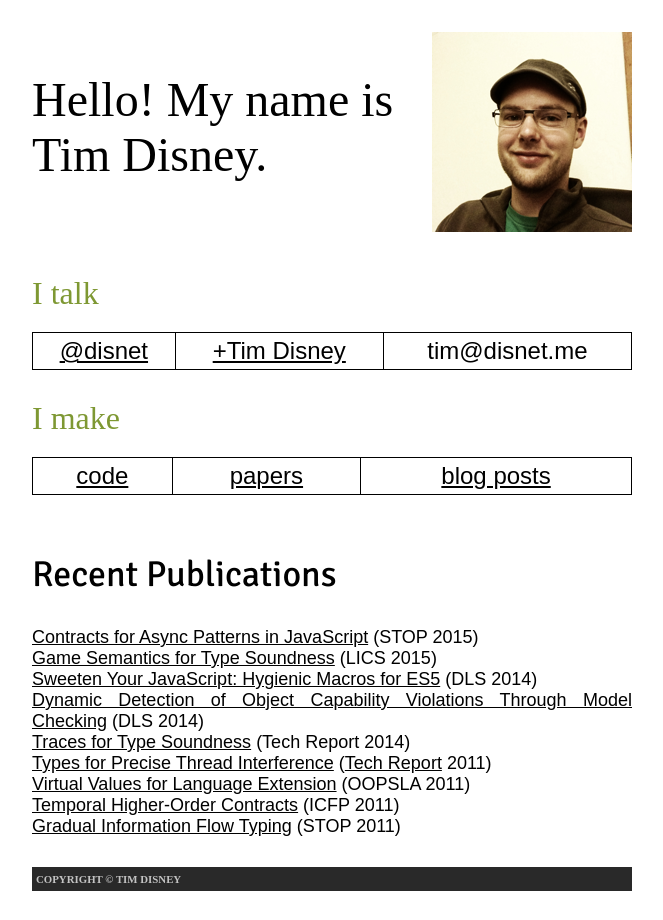
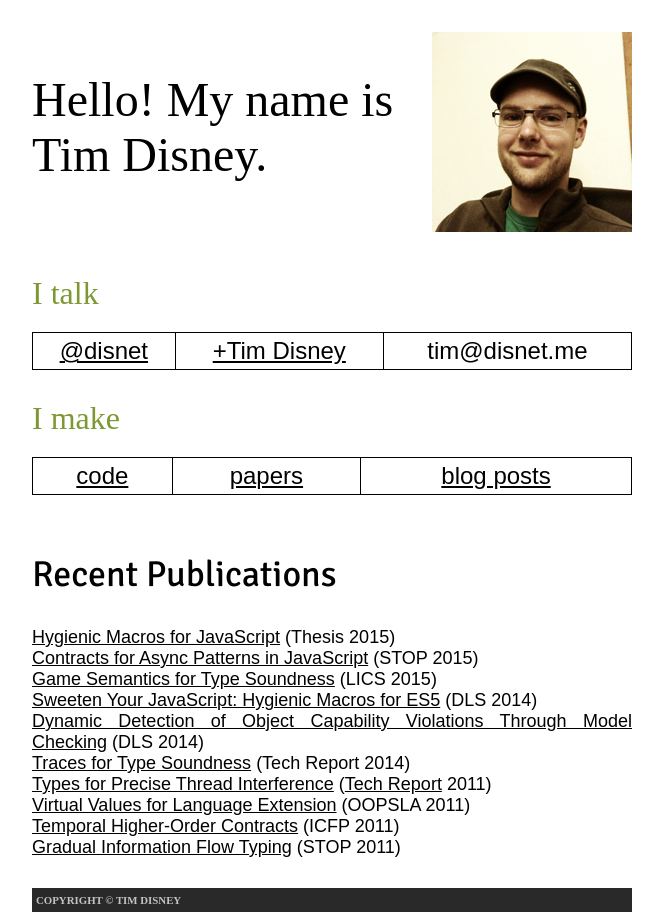
Before and after one commit to disnet/disnet.github.com, a Jekyll site: the page index.html, which Jekyll copies as it is, in a window 1280 px wide. Shown: the whole page, without its empty margins (308-971 px from the left). Built offline with Jekyll 4.4.1, drawn with Linux system fonts in a browser that asks for light colours; some web fonts are replaced; comment, search, counter and statistics services are not loaded.

Commit message:
Add link to thesis

```diff
--- a/index.html
+++ b/index.html
@@ -86,6 +86,10 @@
     <h2>Recent Publications</h2>
     <p style="font-size: large; font-family: 'Muli', sans-serif;">
 
+      <a href="http://escholarship.org/uc/item/3392k305">Hygienic Macros for JavaScript</a>
+      (Thesis 2015)
+      <br />
+
       <a href="/papers/contracts-for-async-patterns-in-javascript.html">Contracts for Async Patterns in JavaScript</a>
       (STOP 2015)
       <br />
```
